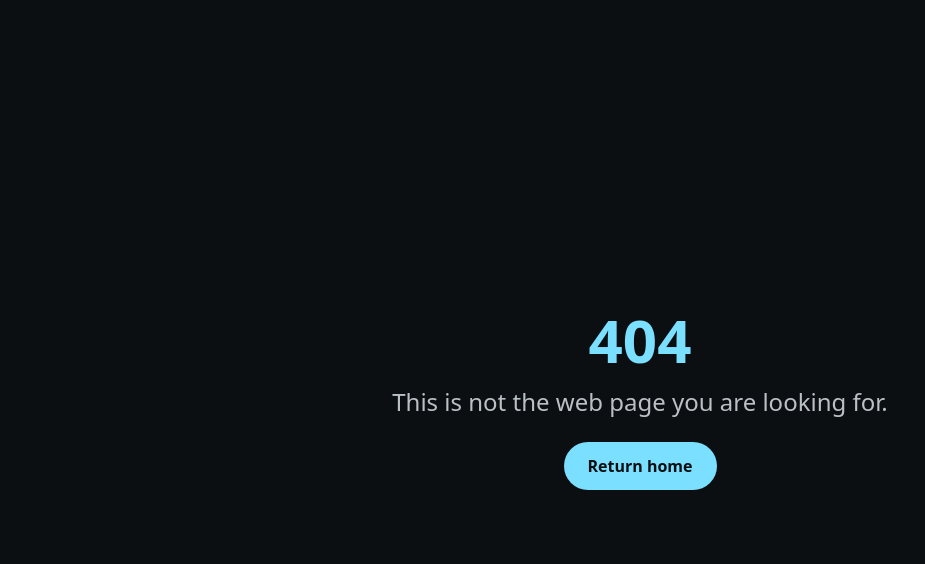
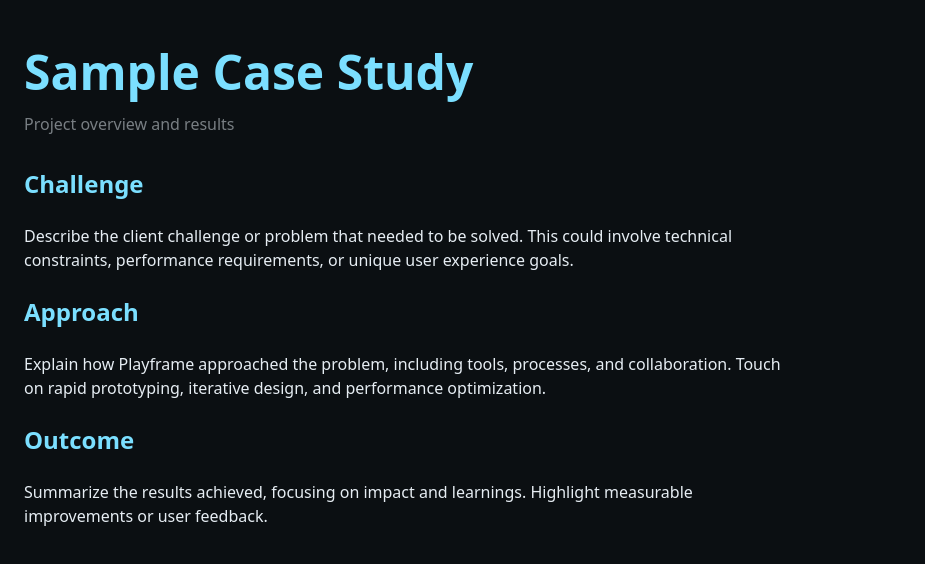
Before and after one commit to LarionS/Playframe, a Next.js app: page /case-studies/sample-case-study in a window 1280 px wide. Before the commit this address had no page. Shown: the top 564 px of the page, without its empty margins (0-925 px from the left). Built offline with nearby package versions, Linux system fonts and the light colour scheme.

Commit message:
feat: add case study dynamic page

```diff
--- /dev/null
+++ b/src/app/case-studies/[slug]/page.tsx
@@ -0,0 +1,44 @@
+import type { Metadata } from 'next';
+import { notFound } from 'next/navigation';
+
+interface PageProps {
+  params: { slug: string };
+}
+
+export async function generateMetadata({ params }: PageProps): Promise<Metadata> {
+  const title = params.slug.replace(/-/g, ' ');
+  return {
+    title: `${title} | Playframe Case Study`,
+    description: `Learn how we delivered results for ${title}.`,
+  };
+}
+
+export default function CaseStudyPage({ params }: PageProps) {
+  const { slug } = params;
+  if (slug !== 'sample-case-study') {
+    notFound();
+  }
+  return (
+    <main className="bg-ink min-h-screen text-cloud px-6 py-12">
+      <h1 className="text-4xl md:text-5xl font-bold mb-4 text-accent">Sample Case Study</h1>
+      <p className="text-cloud/50 mb-8">Project overview and results</p>
+      <div className="space-y-6 max-w-3xl">
+        <h2 className="text-2xl font-semibold text-accent">Challenge</h2>
+        <p>
+          Describe the client challenge or problem that needed to be solved. This could involve technical constraints,
+          performance requirements, or unique user experience goals.
+        </p>
+        <h2 className="text-2xl font-semibold text-accent">Approach</h2>
+        <p>
+          Explain how Playframe approached the problem, including tools, processes, and collaboration. Touch on rapid
+          prototyping, iterative design, and performance optimization.
+        </p>
+        <h2 className="text-2xl font-semibold text-accent">Outcome</h2>
+        <p>
+          Summarize the results achieved, focusing on impact and learnings. Highlight measurable improvements or user
+          feedback.
+        </p>
+      </div>
+    </main>
+  );
+}
```
